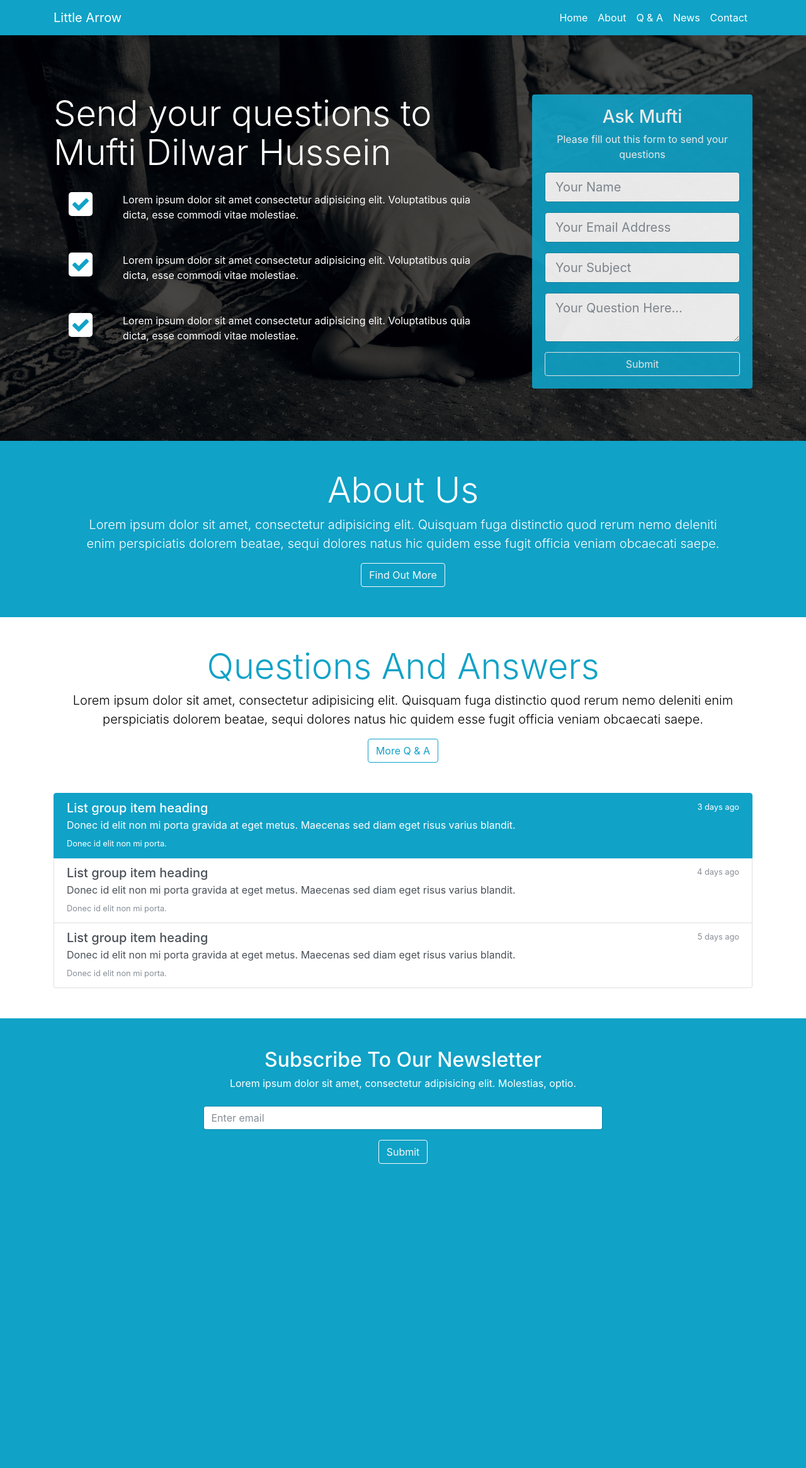
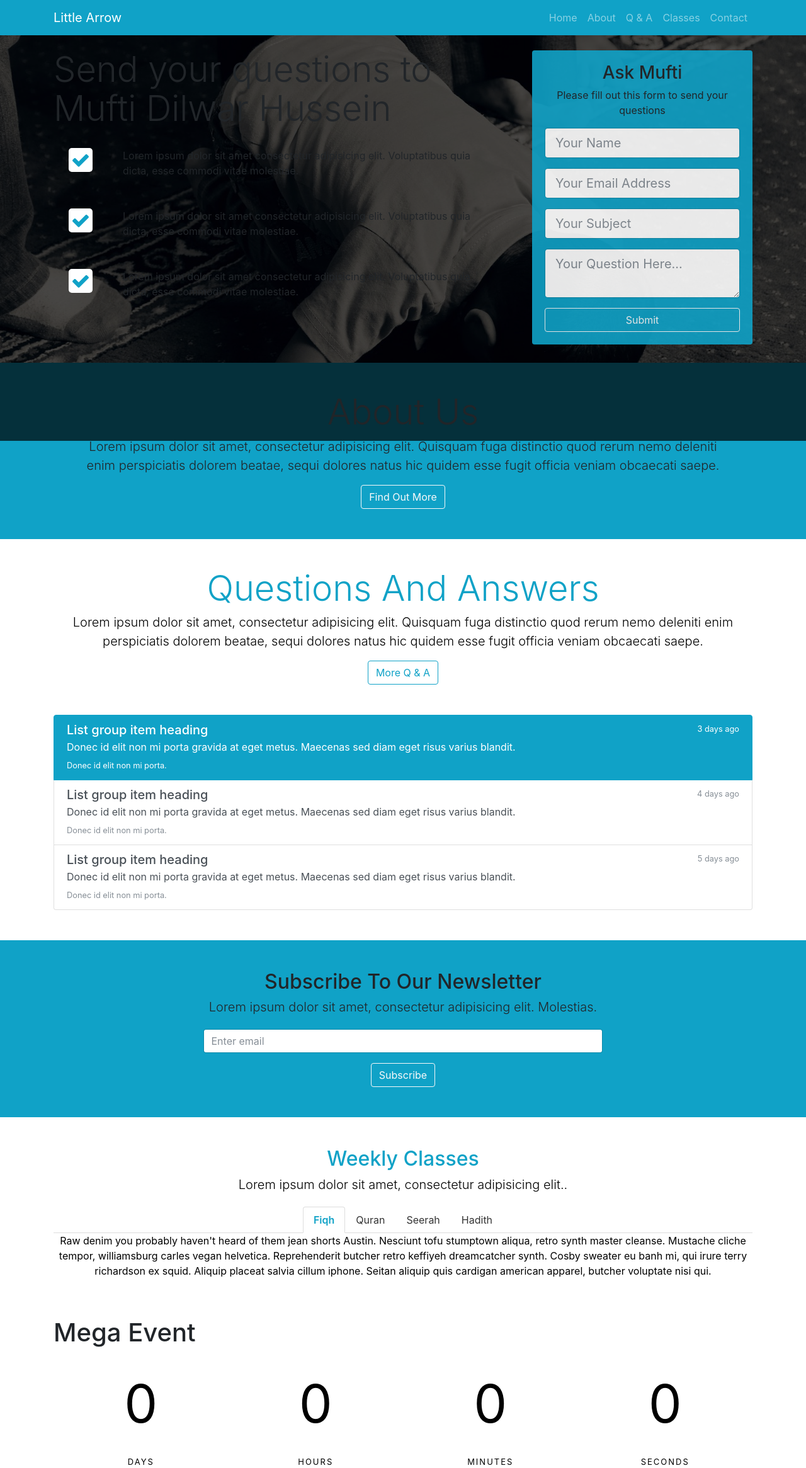
Before and after one commit to Azmol-Miah/Little-Arrow, a PHP site: page / in a window 1280 px wide. Shown: the whole page at 63% size. Before the commit the page ends 1848 px from the top, so only its background shows below. Run offline with PHP 8.4, Linux system fonts and the light colour scheme.

Commit message:
swithcing to new branch

```diff
--- a/src/css/style.css
+++ b/src/css/style.css
@@ -4,7 +4,7 @@
 }
 
 body, .nav-link {
-  color: #fff !important; }
+  }
 
 .bg-primary {
   background-color: #10a2c7 !important;
@@ -35,10 +35,10 @@ body, .nav-link {
 }
 
 /*Header*/
-#home {
+#showcase {
   background: url("../img/home.jpg") no-repeat center center;
-  min-height: 700px;
-  background-size: cover;
+  min-height: 36em;
+
  }
 
 .dark-overlay {
@@ -51,7 +51,7 @@ body, .nav-link {
 }
 
 .home-inner {
-  padding-top: 150px;
+  padding: 5em 0;
 }
 
 .card-form {
@@ -71,6 +71,7 @@ body, .nav-link {
   background-color:#10a2c7;
 }
 
+/*Q & A*/
 #qa {
   background-color: #fff;
   color: #000;
@@ -84,3 +85,49 @@ body, .nav-link {
 #news-letter {
   background-color: #10a2c7;
 }
+
+/*Classes*/
+#classes {
+  background-color: #fff;
+  color:#000;
+}
+
+#classes h2 {
+  color:#10a2c7;
+}
+
+#classes li.nav-item .nav-link {
+  color: #333 !important;
+}
+
+#classes li.nav-item .active {
+  color: #10a2c7 !important;
+  font-weight:600;
+}
+
+#clock {
+ color: #000 !important; ;
+}
+
+#clock span {
+  float: left;
+  text-align:center;
+  font-size: 84px;
+  margin: 0 2.5%;
+  color: #000 !important;
+  padding: 20px;
+  width: 20%;
+  border-radius: 20px;
+  -webkit-box-sizing: border-box;
+  box-sizing: border-box;
+}
+
+#units span {
+  float: left;
+  width: 25% ;
+  text-align: center;
+  color: #000;
+  text-transform: uppercase;
+  font-size: 13px ;
+  letter-spacing: 2px;
+}
--- a/src/index.html
+++ b/src/index.html
@@ -28,7 +28,7 @@
                             <a href="qa" class="nav-link">Q &AMP; A</a>
                         </li>
                         <li class="nav-item">
-                            <a href="#news-letter" class="nav-link">News</a>
+                            <a href="#news-letter" class="nav-link">Classes</a>
                         </li>
                         <li class="nav-item">
                             <a href="#contact" class="nav-link">Contact</a>
@@ -39,7 +39,7 @@
         </nav>
 
         <!-- Home -->
-        <header id="home">
+        <header id="showcase">
             <div class="dark-overlay">
                 <div class="home-inner">
                     <div class="container">
@@ -134,14 +134,14 @@
                 <p class="mb-1">Donec id elit non mi porta gravida at eget metus. Maecenas sed diam eget risus varius blandit.</p>
                 <small>Donec id elit non mi porta.</small>
               </a>
-                    <a href="#" class="list-group-item list-group-item-action flex-column align-items-start">
+              <a href="#" class="list-group-item list-group-item-action flex-column align-items-start">
                       <div class="d-flex w-100 justify-content-between">
                         <h5 class="mb-1">List group item heading</h5>
                         <small class="text-muted">4 days ago</small>
                       </div>
                       <p class="mb-1">Donec id elit non mi porta gravida at eget metus. Maecenas sed diam eget risus varius blandit.</p>
                       <small class="text-muted">Donec id elit non mi porta.</small>
-                    </a>
+                </a>
                     <a href="#" class="list-group-item list-group-item-action flex-column align-items-start">
                       <div class="d-flex w-100 justify-content-between">
                         <h5 class="mb-1">List group item heading</h5>
@@ -158,9 +158,9 @@
         <!-- News Letter-->
         <section id="news-letter">
           <div class="container py-5">
-            <div class="pb-2 text-center">
+            <div class="pb-1 text-center">
               <h2>Subscribe To Our Newsletter </h2>
-              <p class="">Lorem ipsum dolor sit amet, consectetur adipisicing elit. Molestias, optio.</p>
+              <p class="lead">Lorem ipsum dolor sit amet, consectetur adipisicing elit. Molestias.</p>
             </div>
             <div class="row justify-content-center text-center">
               <div class="col-lg-7">
@@ -168,8 +168,46 @@
                     <div class="form-group">
                       <input type="email" class="form-control" id="exampleInputEmail1" aria-describedby="emailHelp" placeholder="Enter email">
                     </div>
-                    <button type="submit" class="btn btn-outline-light">Submit</button>
+                    <button type="submit" class="btn btn-outline-light">Subscribe</button>
                   </form>
+              </div>
+            </div>
+          </div>
+        </section>
+
+        <!-- Classes -->
+        <section id="classes">
+          <div class="container py-5">
+            <div class="pb-1 text-center">
+              <h2>Weekly Classes</h2>
+              <p class="lead">Lorem ipsum dolor sit amet, consectetur adipisicing elit..</p>
+            </div>
+            <ul class="nav nav-tabs justify-content-center" id="myTab" role="tablist">
+              <li class="nav-item">
+                <a class="nav-link active" id="home-tab" data-toggle="tab" href="#fiqh" role="tab" aria-controls="fiqh" aria-selected="true">Fiqh</a>
+              </li>
+              <li class="nav-item">
+                <a class="nav-link" id="profile-tab" data-toggle="tab" href="#quran" role="tab" aria-controls="quran" aria-selected="false">Quran</a>
+              </li>
+              <li class="nav-item">
+                <a class="nav-link" id="contact-tab" data-toggle="tab" href="#seerah" role="tab" aria-controls="seerah" aria-selected="false">Seerah</a>
+              </li>
+              <li class="nav-item">
+                <a class="nav-link" id="contact-tab" data-toggle="tab" href="#hadith" role="tab" aria-controls="hadith" aria-selected="false">Hadith</a>
+              </li>
+            </ul>
+            <div class="tab-content text-center" id="myTabContent">
+              <div class="tab-pane fade show active" id="fiqh" role="tabpanel" aria-labelledby="fiqh-tab">
+                <p>Raw denim you probably haven't heard of them jean shorts Austin. Nesciunt tofu stumptown aliqua, retro synth master cleanse. Mustache cliche tempor, williamsburg carles vegan helvetica. Reprehenderit butcher retro keffiyeh dreamcatcher synth. Cosby sweater eu banh mi, qui irure terry richardson ex squid. Aliquip placeat salvia cillum iphone. Seitan aliquip quis cardigan american apparel, butcher voluptate nisi qui.</p>
+              </div>
+              <div class="tab-pane fade" id="quran" role="tabpanel" aria-labelledby="quran-tab">
+                <p>Food truck fixie locavore, accusamus mcsweeney's marfa nulla single-origin coffee squid. Exercitation +1 labore velit, blog sartorial PBR leggings next level wes anderson artisan four loko farm-to-table craft beer twee. Qui photo booth letterpress, commodo enim craft beer mlkshk aliquip jean shorts ullamco ad vinyl cillum PBR. Homo nostrud organic, assumenda labore aesthetic magna delectus mollit. Keytar helvetica VHS salvia yr, vero magna velit sapiente labore stumptown. Vegan fanny pack odio cillum wes anderson 8-bit, sustainable jean shorts beard ut DIY ethical culpa terry richardson biodiesel. Art party scenester stumptown, tumblr butcher vero sint qui sapiente accusamus tattooed echo park.</p>
+              </div>
+              <div class="tab-pane fade" id="seerah" role="tabpanel" aria-labelledby="seerah-tab">
+                <p>Etsy mixtape wayfarers, ethical wes anderson tofu before they sold out mcsweeney's organic lomo retro fanny pack lo-fi farm-to-table readymade. Messenger bag gentrify pitchfork tattooed craft beer, iphone skateboard locavore carles etsy salvia banksy hoodie helvetica. DIY synth PBR banksy irony. Leggings gentrify squid 8-bit cred pitchfork. Williamsburg banh mi whatever gluten-free, carles pitchfork biodiesel fixie etsy retro mlkshk vice blog. Scenester cred you probably haven't heard of them, vinyl craft beer blog stumptown. Pitchfork sustainable tofu synth chambray yr.</p>
+              </div>
+              <div class="tab-pane fade" id="hadith" role="tabpanel" aria-labelledby="hadith-tab">
+                <p>Etsy mixtape wayfarers, ethical wes anderson tofu before they sold out mcsweeney's organic lomo retro fanny pack lo-fi farm-to-table readymade. Messenger bag gentrify pitchfork tattooed craft beer, iphone skateboard locavore carles etsy salvia banksy hoodie helvetica. DIY synth PBR banksy irony. Leggings gentrify squid 8-bit cred pitchfork. Williamsburg banh mi whatever gluten-free, carles pitchfork biodiesel fixie etsy retro mlkshk vice blog. Scenester cred you probably haven't heard of them, vinyl craft beer blog stumptown. Pitchfork sustainable tofu synth chambray yr.</p>
               </div>
             </div>
           </div>
@@ -178,10 +216,20 @@
         <!-- Contact -->
         <section id="contact">
           <div class="container">
-
+            <div id="del-countown">
+              <h1>Mega Event</h1>
+              <div id="clock"></div>
+              <div id="units">
+                <span>Days</span>
+                <span>Hours</span>
+                <span>Minutes</span>
+                <span>Seconds</span>
+              </div>
+            </div>
           </div>
         </section>
 
+        <script src="js/littlearrow.js"></script>
         <script src="js/jquery.min.js"></script>
         <script src="js/popper.min.js"></script>
         <script src="js/bootstrap.min.js"></script>
--- a/src/js/littlearrow.js
+++ b/src/js/littlearrow.js
@@ -0,0 +1,50 @@
+function updateTimer(deadline){
+  var time = deadline - new Date();
+  return {
+    'days': Math.floor( time/(1000*60*60*24) ),
+    'hours': Math.floor( (time/(1000*60*60)) % 24 ),
+    'minutes': Math.floor( (time/1000/60) % 60 ),
+    'seconds': Math.floor( (time/1000) % 60 ),
+    'total' : time
+  };
+}
+
+
+function animateClock(span){
+  span.className = "turn";
+  setTimeout(function(){
+    span.className = "";
+  },700);
+}
+
+function startTimer(id, deadline){
+  var timerInterval = setInterval(function(){
+    var clock = document.getElementById(id);
+    var timer = updateTimer(deadline);
+
+    clock.innerHTML = '<span>' + timer.days + '</span>'
+                    + '<span>' + timer.hours + '</span>'
+                    + '<span>' + timer.minutes + '</span>'
+                    + '<span>' + timer.seconds + '</span>';
+
+    //animations
+    var spans = clock.getElementsByTagName("span");
+    animateClock(spans[3]);
+    if(timer.seconds == 59) animateClock(spans[2]);
+    if(timer.minutes == 59 && timer.seconds == 59) animateClock(spans[1]);
+    if(timer.hours == 23 && timer.minutes == 59 && timer.seconds == 59) animateClock(spans[0]);
+
+    //check for end of timer
+    if(timer.total < 1){
+      clearInterval(timerInterval);
+      clock.innerHTML = '<span>0</span><span>0</span><span>0</span><span>0</span>';
+    }
+
+  }, 1000);
+}
+
+
+window.onload = function(){
+  var deadline = new Date("December 07, 2017 23:38:00");
+  startTimer("clock", deadline);
+};
```
Also changed, not shown: 1 other file.
